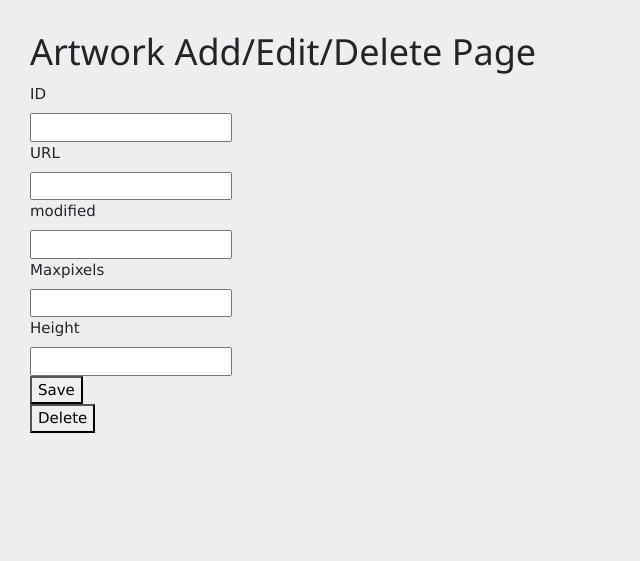
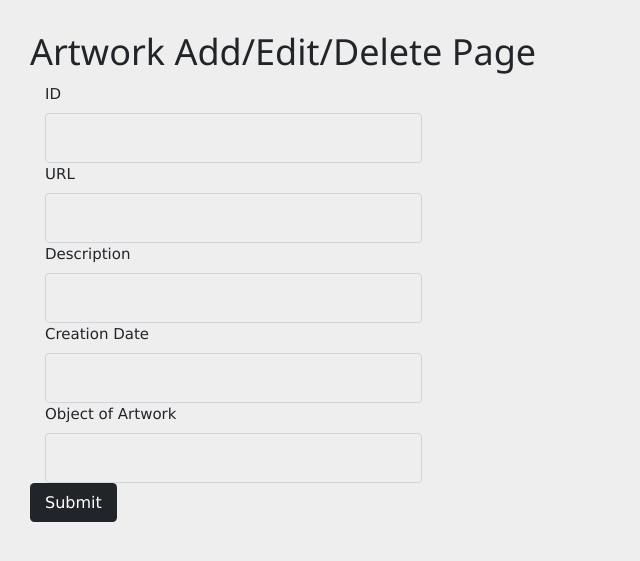
Before and after one commit to itudb2304/itudb2304, a Flask app: page /artwork/edit in a window 1280 px wide. Shown: the part 65-626 px from the top of the page, without its empty margins (0-640 px from the left). Run offline with Flask 3, Linux system fonts and the light colour scheme; some libraries are stand-ins or nearby versions.

Commit message:
artwork crud

```diff
--- a/controllers/artwork_bp.py
+++ b/controllers/artwork_bp.py
@@ -16,59 +16,72 @@ def artwork_bp(connection):
     @artwork.route('/', methods=['GET', 'POST'])
     def artwork_page():
         if request.method == "GET":
-            artwork = repository.get_all_artwork()
-            return render_template("artwork.html", artwork=artwork)
-        else:
-            return
+            media = repository.get_all_artwork()
+            return render_template('artwork.html', artwork=media)
+
+
 
     @artwork.route('/delete', methods=['GET', 'POST'])
     def delete_artwork():
+        values = {"uuid": ""}
         if request.method == 'GET':
-            values = {"id": "", "url": "", "modified": "", "maxpixels": "", "height": ""}
             return render_template("edit_artwork.html", values = values)
         else:
-            artwork_id = request.form["id"]
-            artwork_url = request.form["url"]
-            artwork_modified = request.form["modified"]
-            artwork_maxpixels = request.form["maxpixels"]
-            artwork_height = request.form["height"]
+            if repository.validation_artworkid(request.form["uuid"])[0][0]>0:
+                uuid = request.form["uuid"]
+                new_artwork = Artwork(uuid, "","","","")
+                repository.delete_artwork(new_artwork)
+                return redirect(url_for("artwork.artwork_page"))
+            else:
+                error_message = "No such artwork. Please enter another id."
+                return render_template("edit_artwork.html", values=values, error_message=error_message, object_ids=repository.get_object_ids())
 
-            new_artwork = Artwork(artwork_id, artwork_url, artwork_modified, artwork_maxpixels, artwork_height)
-            repository.delete_artwork(new_artwork)
-            return redirect(url_for("artwork.artwork_page"))
 
     @artwork.route('/create', methods=['GET', 'POST'])
     def create_artwork():
+        artwork = {"uuid": "", "iiifthumburl": "", "assistivetext": "", "created": "", "related":""}
         if request.method == 'GET':
-            values = {"id": "", "url": "", "modified": "", "maxpixels": "", "height": ""}
-            return render_template("edit_artwork.html", values = values)
+            return render_template("edit_artwork.html", values = artwork, object_ids=repository.get_object_ids())
         else:
-            artwork_id = request.form["id"]
-            artwork_url = request.form["url"]
-            artwork_modified = request.form["modified"]
-            artwork_maxpixels = request.form["maxpixels"]
-            artwork_height = request.form["height"]
-
-            new_artwork = Artwork(artwork_id, artwork_url, artwork_modified, artwork_maxpixels, artwork_height)
-            repository.add_artwork(new_artwork)
-            return redirect(url_for("artwork.artwork_page"))
-
+            uuid = request.form["uuid"]
+            url = request.form["iiifthumburl"]
+            assistivetext = request.form["assistivetext"]
+            created = request.form["created"]
+            related = request.form["related"]
+            values = Artwork(uuid, url, created, related,assistivetext)
+            if repository.validation_objectid(request.form["related"])[0][0] > 0:
+                if repository.validation_artworkid(request.form["uuid"])[0][0]>0:
+                    error_message = "Artwork is in use. Please enter another id."
+                    return render_template("edit_artwork.html", values=values, error_message=error_message, object_ids=repository.get_object_ids())
+                else:
+                    repository.add_artwork(values)
+                    return redirect(url_for("artwork.artwork_page"))
+            else:
+                error_message = "No object found. Please create object first."
+                return render_template("edit_artwork.html", values=values, error_message=error_message, object_ids=repository.get_object_ids())
 
 
     @artwork.route('/edit', methods=['GET', 'POST'])
     def artwork_edit_page():
+        values = {"uuid": "", "iiifthumburl": "", "assistivetext": "", "created": "", "related":""}
         if request.method == "GET":
-            values = {"id": "", "url": "", "modified": "", "maxpixels": "", "height": ""}
             return render_template("edit_artwork.html", values = values)
         else:
-            artwork_id = request.form["id"]
-            artwork_url = request.form["url"]
-            artwork_modified = request.form["modified"]
-            artwork_maxpixels = request.form["maxpixels"]
-            artwork_height = request.form["height"]
-            artwork = Artwork(artwork_id, artwork_url, artwork_modified, artwork_maxpixels, artwork_height)
-            repository.update_artwork(artwork)
-            return redirect(url_for("artwork.artwork_page"))
-
+            uuid = request.form["uuid"]
+            url = request.form["iiifthumburl"]
+            assistivetext = request.form["assistivetext"]
+            created = request.form["created"]
+            related = request.form["related"]
+            artwork = Artwork(uuid, url, created,assistivetext,related)
+            if repository.validation_objectid(request.form["related"])[0][0] > 0:
+                if repository.validation_artworkid(request.form["uuid"])[0][0]>0:
+                    repository.update_artwork(artwork)
+                    return redirect(url_for("artwork.artwork_page"))
+                else:
+                    error_message = "No such artwork!"
+                    return render_template("edit_artwork.html", values=artwork, error_message=error_message, object_ids=repository.get_object_ids())
+            else:
+                error_message = "No such object!"
+                return render_template("edit_artwork.html", values=artwork, error_message=error_message, object_ids=repository.get_object_ids())
 
     return artwork
--- a/templates/artwork/edit_artwork.html
+++ b/templates/artwork/edit_artwork.html
@@ -3,53 +3,52 @@
 {% block content %}
 <title>National Art Gallery</title>
     <h1 class=" title"> Artwork Add/Edit/Delete Page </h1>
-    <form action="" method="post" name="movie_edit">
-
-        <div class="field">
-            <label for="id" class="label">ID</label>
+    {% if error_message %}
+        <div class="notification is-danger">
+                <p class="subtitle is-6">{{ error_message }}</p>
+        </div>
+    {% endif %}
+    <form action="" method="post" name="edit">
+        <div class="col-md-4">
+            <label for="uuid" class="label">ID</label>
             <div class = "control">
-                <input type="text" name="id" class="input" required="required" value="{{ values['id'] }}"/>
+                <input type="text" name="uuid" class="form-control" required="required" value="{{ values['uuid'] }}"/>
             </div>
         </div>
 
-        <div class="field">
-            <label for="id" class="label">URL</label>
+        <div class="col-md-4">
+            <label for="iiifthumburl" class="label">URL</label>
             <div class = "control">
-              <input type="text" name="url" class="input" required="required" value="{{ values['url'] }}"/>
+              <input type="text" name="iiifthumburl" class="form-control" value="{{ values['iiifthumburl'] }}"/>
           </div>
         </div>
 
-        <div class="field">
-          <label for="id" class="label">modified</label>
+        <div class="col-md-4">
+          <label for="assistivetext" class="label">Description</label>
           <div class = "control">
-            <input type="text" name="modified" class="input" required="required" value="{{ values['modified'] }}"/>
+            <input type="text" name="assistivetext" class="form-control" value="{{ values['assistivetext'] }}"/>
         </div>
       </div>
 
-      <div class="field">
-        <label for="id" class="label">Maxpixels</label>
+      <div class="col-md-4">
+        <label for="created" class="label">Creation Date</label>
         <div class = "control">
-          <input type="text" name="maxpixels" class="input" required="required" value="{{ values['maxpixels'] }}"/>
+          <input type="text" name="created" class="form-control" value="{{ values['created'] }}"/>
       </div>
     </div>
 
-    <div class="field">
-      <label for="id" class="label">Height</label>
-      <div class = "control">
-        <input type="text" name="height" class="input" required="required" value="{{ values['height'] }}"/>
-    </div>
+
+  <div class="col-md-4">
+    <label for="id" class="label">Object of Artwork</label>
+    <div class = "control">
+      <input type="number" name="related" class="form-control"" value="{{ values[related] }}"/>
+  </div>
   </div>
 
-        <div class="field is-grouped">
-            <div class="control">
-                <button class="button is-primary is-small" >Save</button>
-            </div>
-        </div>
-        <div class="field is-grouped">
+    <div class="field is-grouped">
           <div class="control">
-              <button class="button is-primary is-small" >Delete</button>
+              <button type = "submit" class="btn btn-primary btn-lg custom-bg" style="background-color: #212529; border: none;">Submit</button>
           </div>
       </div>
-
     </form>
 {% endblock %}
```
Also changed, not shown: controllers/media_bp.py (+7 -7 lines), db_static.py (+14 -2 lines), repository/artwork_repository.py (+38 -15 lines), templates/media/edit_media.html (+14 -20 lines).
